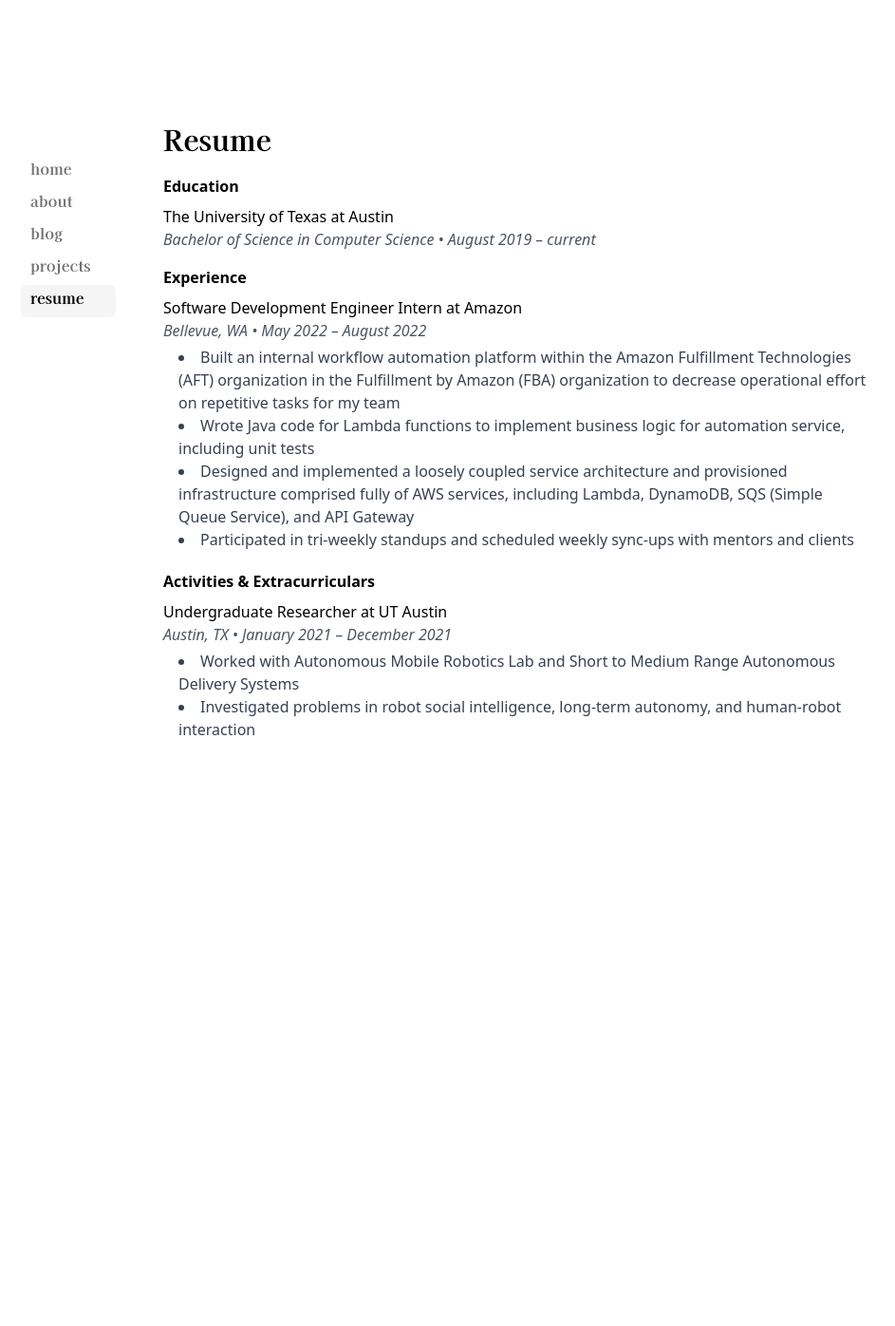
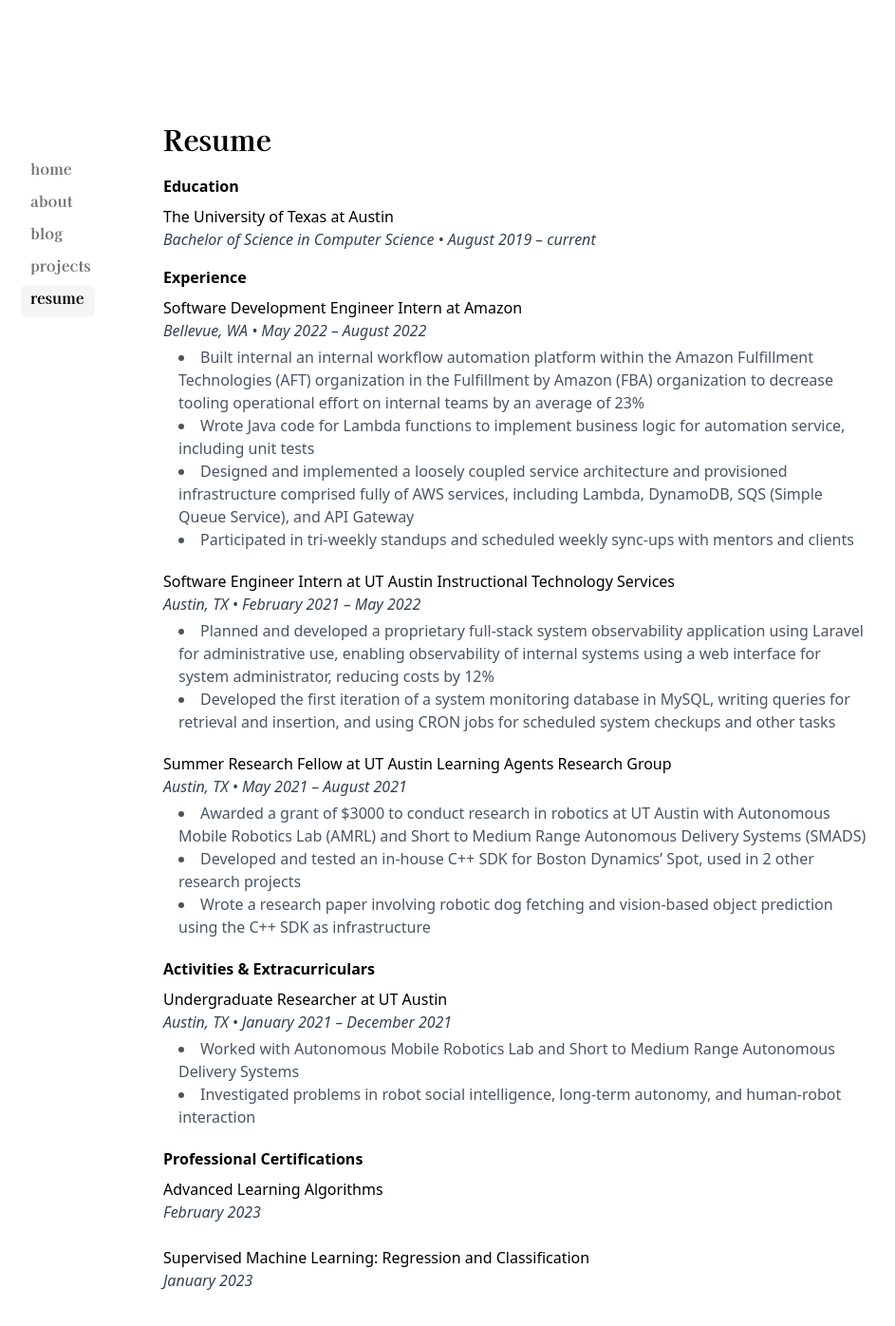
Before and after one commit to Nathaniel-Nemenzo/portfolio, a Next.js app: page /resume in a window 1280 px wide. Shown: the top 1396 px of the page at 95% size, without its empty margins (170-1113 px from the left). Before the commit the page ends 960 px from the top, so only its background shows below. Built offline with nearby package versions, Linux system fonts and the light colour scheme.

Commit message:
resume updates, sidebar changes

```diff
--- a/app/blog/page.tsx
+++ b/app/blog/page.tsx
@@ -12,6 +12,7 @@ export default async function BlogPage() {
   return (
     <section>
       <h1 className="font-bold text-3xl font-serif mb-5">Blog</h1>
+      Coming soon!
       {allBlogs
         .sort((a, b) => {
           if (new Date(a.publishedAt) > new Date(b.publishedAt)) {
--- a/app/resume/page.tsx
+++ b/app/resume/page.tsx
@@ -17,7 +17,7 @@ export default function ResumePage() {
           <div className="flex justify-between mb-1 font-light">
             <div>
               <div>The University of Texas at Austin</div>
-              <div className="text-gray-600 italic">Bachelor of Science in Computer Science • August 2019 – current</div>
+              <div className="text-gray-700 italic dark:text-gray-300">Bachelor of Science in Computer Science • August 2019 – current</div>
             </div>
           </div>
         </div>
@@ -27,12 +27,14 @@ export default function ResumePage() {
           <div className="flex justify-between font-light">
             <div className="mb-1">
               <div>Software Development Engineer Intern at Amazon</div>
-              <div className="text-gray-600 italic">Bellevue, WA • May 2022 – August 2022</div>
+              <div className="text-gray-700 italic dark:text-gray-300">Bellevue, WA • May 2022 – August 2022</div>
             </div>
           </div>
-          <ul className="list-disc list-inside pl-4 text-gray-700">
+          <ul className="list-disc list-inside pl-4 text-gray-600 dark:text-gray-200">
+            <slot />
           <li>
-            Built an internal workflow automation platform within the Amazon Fulfillment Technologies (AFT) organization in the Fulfillment by Amazon (FBA) organization to decrease operational effort on repetitive tasks for my team
+          Built internal an internal workflow automation platform within the Amazon Fulfillment Technologies (AFT) organization in the
+          Fulfillment by Amazon (FBA) organization to decrease tooling operational effort on internal teams by an average of 23%
           </li>
           <li>
             Wrote Java code for Lambda functions to implement business logic for automation service, including unit tests
@@ -45,6 +47,44 @@ export default function ResumePage() {
           </li>
           </ul>
         </div>
+        <div className="mb-5">
+          <div className="flex justify-between font-light">
+            <div className="mb-1">
+              <div>Software Engineer Intern at UT Austin Instructional Technology Services</div>
+              <div className="text-gray-700 italic dark:text-gray-300">Austin, TX • February 2021 – May 2022</div>
+            </div>
+          </div>
+          <ul className="list-disc list-inside pl-4 text-gray-600 dark:text-gray-200">
+          <li>
+          Planned and developed a proprietary full-stack system observability application using Laravel for administrative use, enabling
+          observability of internal systems using a web interface for system administrator, reducing costs by 12%
+          </li>
+          <li>
+          Developed the first iteration of a system monitoring database in MySQL, writing queries for retrieval and insertion, and using
+          CRON jobs for scheduled system checkups and other tasks
+          </li>
+          </ul>
+        </div>
+        <div className="mb-5">
+          <div className="flex justify-between font-light">
+            <div className="mb-1">
+              <div>Summer Research Fellow at UT Austin Learning Agents Research Group</div>
+              <div className="text-gray-700 italic dark:text-gray-300">Austin, TX • May 2021 – August 2021</div>
+            </div>
+          </div>
+          <ul className="list-disc list-inside pl-4 text-gray-600 dark:text-gray-200">
+          <li>
+          Awarded a grant of $3000 to conduct research in robotics at UT Austin with Autonomous Mobile Robotics Lab (AMRL) and
+          Short to Medium Range Autonomous Delivery Systems (SMADS)
+          </li>
+          <li>
+          Developed and tested an in-house C++ SDK for Boston Dynamics’ Spot, used in 2 other research projects
+          </li>
+          <li>
+          Wrote a research paper involving robotic dog fetching and vision-based object prediction using the C++ SDK as infrastructure
+          </li>
+          </ul>
+        </div>
         {/* Add other experience sections similar to the above format */}
 
         <h2 className="font-bold text-1xl mb-2">Activities & Extracurriculars</h2>
@@ -52,10 +92,10 @@ export default function ResumePage() {
           <div className="flex justify-between font-light">
             <div className="mb-1">
               <div>Undergraduate Researcher at UT Austin</div>
-              <div className="text-gray-600 italic">Austin, TX • January 2021 – December 2021 </div>
+              <div className="text-gray-700 italic dark:text-gray-300">Austin, TX • January 2021 – December 2021 </div>
               </div>
             </div>
-          <ul className="list-disc list-inside pl-4 text-gray-700">
+          <ul className="list-disc list-inside pl-4 text-gray-600 dark:text-gray-200">
           <li>
             Worked with Autonomous Mobile Robotics Lab and Short to Medium Range Autonomous Delivery Systems
           </li>
@@ -64,6 +104,27 @@ export default function ResumePage() {
           </li>
           </ul>
         </div>
+
+        <h2 className="font-bold text-1xl mb-2">Professional Certifications</h2>
+        <div className="mb-5">
+          <div className="flex justify-between font-light">
+            <div className="mb-1">
+              <div><a href="
+                   https://www.coursera.org/account/accomplishments/certificate/5U9QMFBDNVH4"
+                   className="hover:underline">Advanced Learning Algorithms</a></div>
+                  <div className="text-gray-700 italic dark:text-gray-300">February 2023</div>
+              </div>
+            </div>
+        </div>
+        <div className="mb-5">
+          <div className="flex justify-between font-light">
+            <div className="mb-1">
+              <div><a href="https://www.coursera.org/account/accomplishments/certificate/MRQW9SDQB5HH
+" className="hover:underline">Supervised Machine Learning: Regression and Classification</a></div>
+              <div className="text-gray-700 italic dark:text-gray-300">January 2023</div>
+              </div>
+            </div>
+        </div>
         {/* Add other activity sections similar to the above format */}
       </section>
   ))
--- a/components/icons.tsx
+++ b/components/icons.tsx
@@ -102,12 +102,12 @@ export function YoutubeIcon() {
 
 export function LinkedInIcon() {
   return (
-    <svg xmlns="http://www.w3.org/2000/svg" width="24" height="24" viewBox="0 0 24 24"><path d="M19 0h-14c-2.761 0-5 2.239-5 5v14c0 2.761 2.239 5 5 5h14c2.762 0 5-2.239 5-5v-14c0-2.761-2.238-5-5-5zm-11 19h-3v-11h3v11zm-1.5-12.268c-.966 0-1.75-.79-1.75-1.764s.784-1.764 1.75-1.764 1.75.79 1.75 1.764-.783 1.764-1.75 1.764zm13.5 12.268h-3v-5.604c0-3.368-4-3.113-4 0v5.604h-3v-11h3v1.765c1.396-2.586 7-2.777 7 2.476v6.759z"/></svg>
+    <svg xmlns="http://www.w3.org/2000/svg" width="24" height="24" viewBox="0 0 24 24"><path d="M12 2c5.514 0 10 4.486 10 10s-4.486 10-10 10-10-4.486-10-10 4.486-10 10-10zm0-2c-6.627 0-12 5.373-12 12s5.373 12 12 12 12-5.373 12-12-5.373-12-12-12zm-2 8c0 .557-.447 1.008-1 1.008s-1-.45-1-1.008c0-.557.447-1.008 1-1.008s1 .452 1 1.008zm0 2h-2v6h2v-6zm3 0h-2v6h2v-2.861c0-1.722 2.002-1.881 2.002 0v2.861h1.998v-3.359c0-3.284-3.128-3.164-4-1.548v-1.093z"/></svg>
   );
 }
 
 export function SpotifyIcon() {
   return (
-    <svg width="24" height="24" xmlns="http://www.w3.org/2000/svg" fill-rule="evenodd" clip-rule="evenodd"><path d="M19 0c2.762 0 5 2.239 5 5v14c0 2.761-2.238 5-5 5h-14c-2.761 0-5-2.239-5-5v-14c0-2.761 2.239-5 5-5h14zm-7 4c-4.418 0-8 3.582-8 8 0 4.419 3.582 8 8 8s8-3.581 8-8c0-4.418-3.582-8-8-8zm3.669 11.539c-.144.236-.451.31-.686.166-1.878-1.148-4.243-1.408-7.028-.772-.268.062-.535-.106-.597-.375-.061-.268.106-.535.375-.596 3.048-.697 5.662-.397 7.771.891.235.144.309.451.165.686zm.979-2.178c-.181.293-.565.385-.858.205-2.15-1.322-5.428-1.704-7.972-.932-.33.099-.678-.087-.778-.416-.1-.33.086-.677.416-.778 2.905-.881 6.517-.454 8.987 1.063.293.181.385.565.205.858zm.084-2.269c-2.578-1.531-6.832-1.672-9.294-.925-.395.12-.813-.103-.933-.498-.12-.396.103-.814.499-.934 2.826-.858 7.523-.692 10.492 1.07.356.211.472.671.262 1.026-.211.355-.671.472-1.026.261z"/></svg>
+<svg width="24" height="24" xmlns="http://www.w3.org/2000/svg" fill-rule="evenodd" clip-rule="evenodd"><path d="M12 0c-6.627 0-12 5.373-12 12s5.373 12 12 12 12-5.373 12-12-5.373-12-12-12zm0 2c5.514 0 10 4.486 10 10s-4.486 10-10 10-10-4.486-10-10 4.486-10 10-10zm0 3c-3.866 0-7 3.134-7 7s3.134 7 7 7 7-3.134 7-7-3.134-7-7-7zm3.21 10.096c-.125.207-.394.271-.6.146-1.643-1.005-3.712-1.232-6.149-.675-.235.053-.469-.094-.522-.328-.054-.235.092-.469.328-.523 2.666-.609 4.954-.347 6.799.78.205.126.27.395.144.6zm.857-1.906c-.158.257-.494.338-.751.18-1.881-1.156-4.75-1.491-6.975-.816-.289.088-.594-.075-.681-.363-.087-.289.076-.593.364-.681 2.542-.771 5.703-.398 7.863.93.257.158.338.494.18.75zm.074-1.984c-2.257-1.34-5.979-1.464-8.133-.81-.345.105-.711-.09-.816-.436-.105-.346.09-.712.436-.817 2.473-.75 6.583-.605 9.181.937.311.184.413.586.229.897-.185.311-.587.413-.897.229z"/></svg>
   );
 }
--- a/components/sidebar.tsx
+++ b/components/sidebar.tsx
@@ -28,13 +28,13 @@ const navItems = {
     name: 'projects',
     x: 182,
     y: 104,
-    w: '100px',
+    w: '84px',
   },
   '/resume': {
     name: 'resume',
     x: 242,
     y: 140,
-    w: '100px',
+    w: '78px',
   }
 };
 
--- a/content/project_alphazero.mdx
+++ b/content/project_alphazero.mdx
@@ -6,4 +6,4 @@ link: 'https://github.com/Nathaniel-Nemenzo/alphazero-chess'
 keywords: python, reinforcement learning, mcts, alphazero
 ---
 
-AlphaZero is a
+Coming soon!
```
